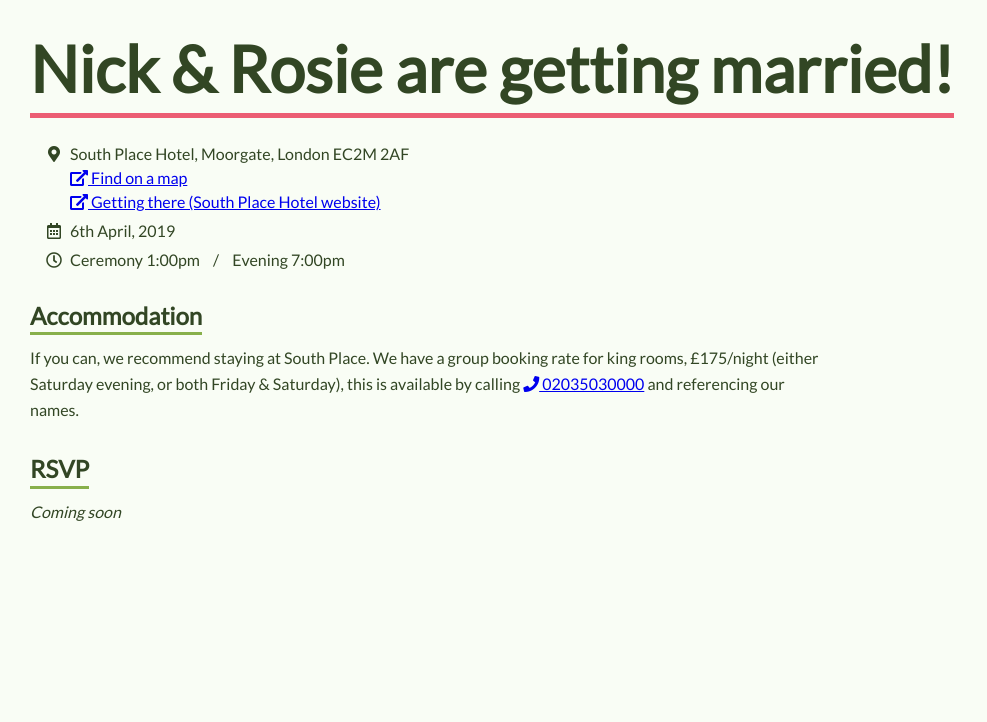
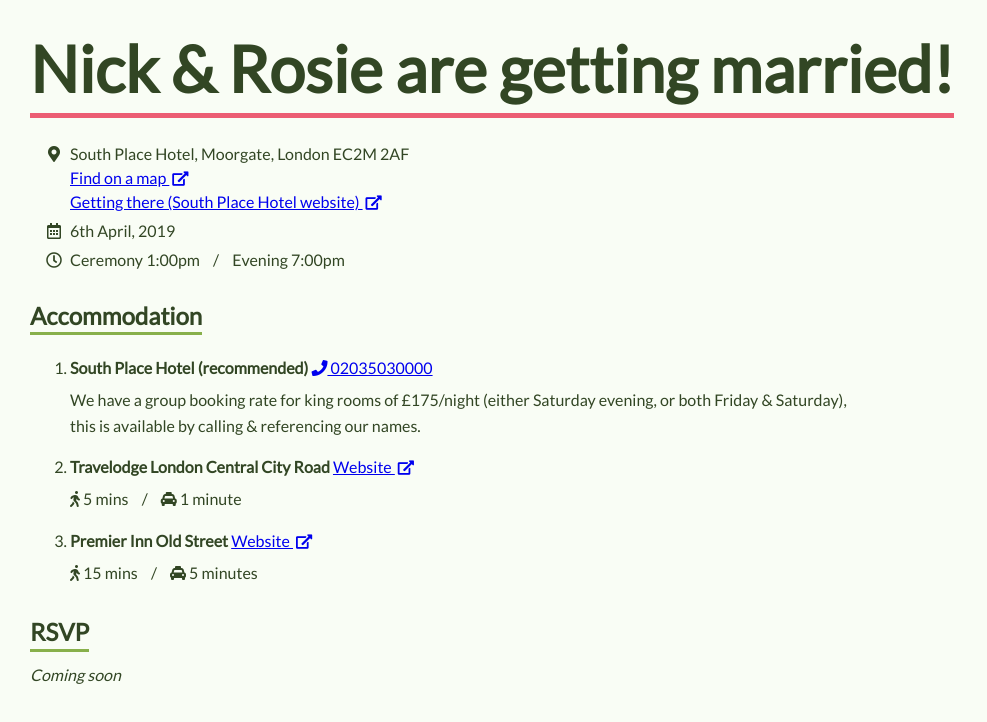
Before and after one commit to nickcampbell18/nicklovesrosie.co.uk, a plain HTML site: page index.html in a window 1280 px wide. Shown: the whole page, without its empty margins (0-987 px from the left). Drawn offline with Linux system fonts and the light colour scheme.

Commit message:
Add favicon, alternative hotels

```diff
--- a/index.html
+++ b/index.html
@@ -37,7 +37,18 @@
       border-bottom: 5px solid #EC5D73;
     }
 
+    a:visited {
+      color: navy;
+    }
+
+    a i.fa-external-link-alt {
+      font-size: 0.9em;
+      margin-left: 0.2em;
+      text-decoration: none;
+    }
+
     @media screen and (min-width: 1000px) {
+
       /* Stop font growing forever! */
       h1 {
         font-size: 4em;
@@ -45,10 +56,12 @@
     }
 
     @media screen and (max-width: 600px) {
+
       h1,
       h2 {
         display: block;
       }
+
       h1 {
         font-size: 2.3em;
       }
@@ -69,11 +82,11 @@
       margin-top: 0.4em;
     }
 
-    ul.briefs li {
+    li {
       margin-bottom: 10px;
     }
 
-    ul.briefs li.condensed {
+    .condensed {
       margin-bottom: 5px;
     }
 
@@ -88,6 +101,10 @@
 
     .separator::before {
       content: "/"
+    }
+
+    .separator.extends::before {
+      content: ">"
     }
   </style>
 </head>
@@ -105,12 +122,12 @@
         </address>
       </li>
       <li class="condensed">
-        <a href="https://goo.gl/maps/oodL1ojhFJt" target="_blank"><i class="fas fa-external-link-alt"></i>
-          Find on a map</a>
+        <a href="https://goo.gl/maps/oodL1ojhFJt" target="_blank">
+          Find on a map <i class="fas fa-external-link-alt"></i></a>
       </li>
       <li>
-        <a href="https://southplacehotel.com/transport/" target="_blank"><i class="fas fa-external-link-alt"></i>
-          Getting there (South Place Hotel website)</a>
+        <a href="https://southplacehotel.com/transport/" target="_blank">
+          Getting there (South Place Hotel website) <i class="fas fa-external-link-alt"></i></a>
       </li>
       <li>
         <span class="fa-li">
@@ -122,18 +139,47 @@
         <span class="fa-li">
           <i class="far fa-clock"></i>
         </span>
-        Ceremony <time datetime="2019-04-06 13:00:00">1:00pm</time> <span class="separator"></span> Evening <time datetime="2019-04-06 19:00:00">7:00pm</time>
+        Ceremony <time datetime="2019-04-06 13:00:00">1:00pm</time> <span class="separator"></span> Evening <time
+          datetime="2019-04-06 19:00:00">7:00pm</time>
       </li>
     </ul>
   </header>
 
   <section>
     <h2>Accommodation</h2>
-    <p>If you can, we recommend staying at South Place. We have a group booking rate for king rooms, £175/night (either Saturday
-      evening, or both Friday & Saturday), this is available by calling <a style="white-space: nowrap" href="tel:00442035030000"><i
-          class="fas fa-phone"></i>
-        02035030000</a>
-      and referencing our names.</p>
+
+    <ol>
+      <li>
+        <p class="condensed">
+          <strong>South Place Hotel (recommended)</strong> <a style="white-space: nowrap" href="tel:00442035030000"><i
+              class="fas fa-phone"></i>
+            02035030000</a>
+        </p>
+        <p>We have a group booking rate for king rooms of £175/night (either Saturday
+          evening, or both Friday & Saturday), this is available by calling
+          &amp; referencing our names.</p>
+      </li>
+      <li>
+        <p class="condensed"><strong>Travelodge London Central City Road</strong> <a href="https://www.travelodge.co.uk/hotels/340/London-Central-City-Road-hotel?checkIn=06%2F04%2F19&checkOut=07%2F04%2F19&rooms%5B0%5D%5Badults%5D=2&rooms%5B0%5D%5Bchildren%5D=0&rooms%5B0%5D%5Bextras%5D%5B0%5D=&lozenges="
+            target="_blank">Website <i class="fas fa-external-link-alt"></i></a>
+        </p>
+        <p>
+          <span><i class="fas fa-walking" title="Walking time"></i> 5 mins</span>
+          <span class="separator"></span>
+          <span><i class="fas fa-taxi" title="Taxi time"></i> 1 minute</span>
+        </p>
+      </li>
+      <li>
+        <p class="condensed"><strong>Premier Inn Old Street</strong> <a href="https://www.premierinn.com/gb/en/hotels/england/greater-london/london/london-city-old-street.html?INNID=LONOLD&ARRdd=06&ARRmm=04&ARRyyyy=2019&NIGHTS=1&ROOMS=1&ADULT1=2&CHILD1=0&COT1=0&INTTYP1=DB&SID=4&ISH=true&BRAND=PI&CID=GHF_GB_mapresults_desktop_LONOLD"
+            target="_blank">Website <i class="fas fa-external-link-alt"></i></a>
+        </p>
+        <p>
+          <span><i class="fas fa-walking" title="Walking time"></i> 15 mins</span>
+          <span class="separator"></span>
+          <span><i class="fas fa-taxi" title="Taxi time"></i> 5 minutes</span>
+        </p>
+      </li>
+    </ol>
   </section>
 
   <section>
```
Also changed, not shown: favicon.ico (added).
